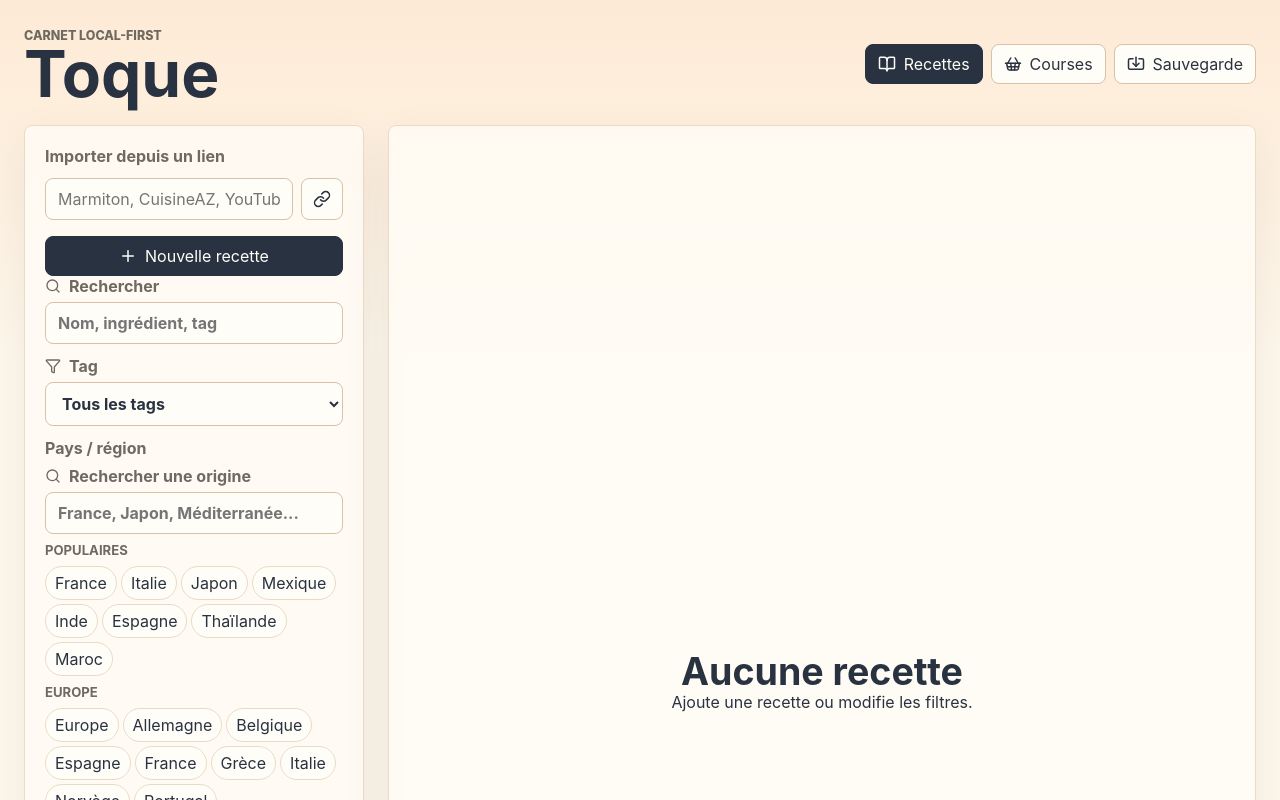
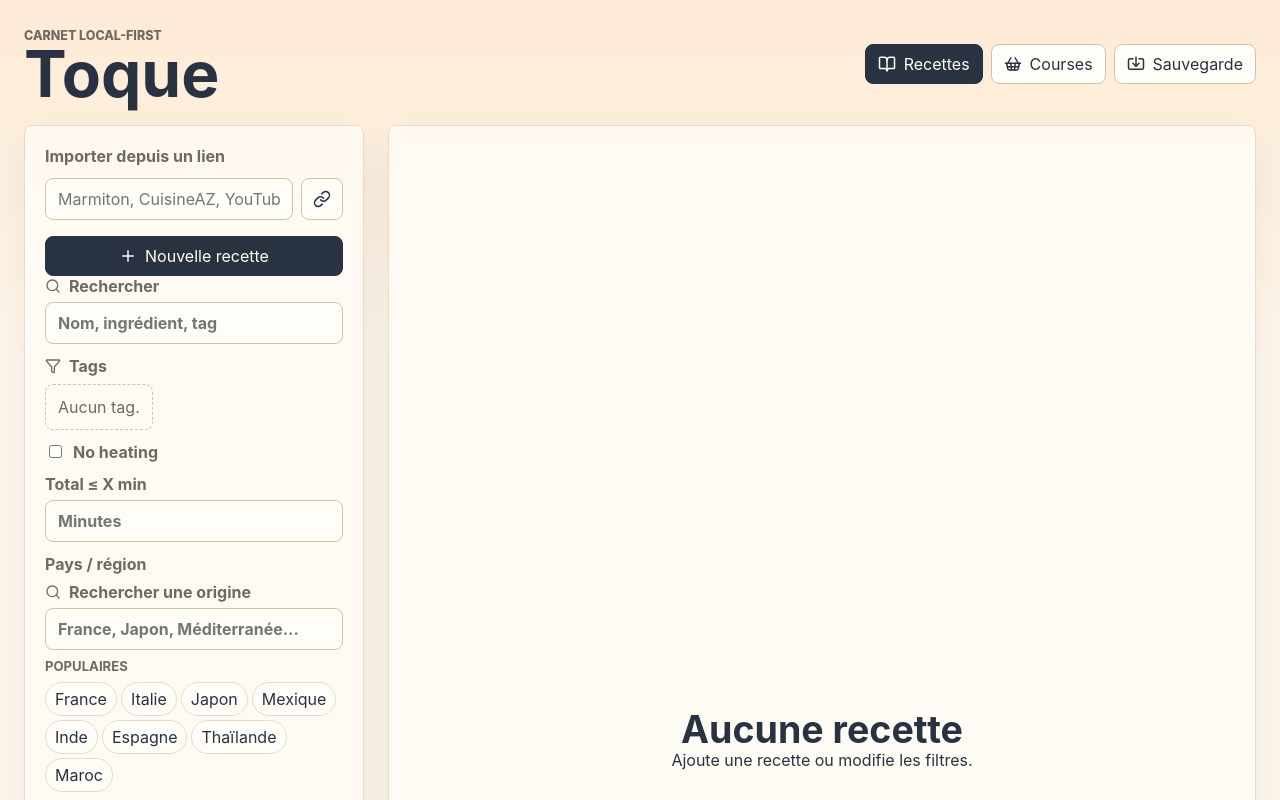
Before and after one commit to AudranBert/ToquookingApp, a React (Vite) app: page / in a window 1280 px wide. Shown: the top 800 px of the page. Built offline with nearby package versions, Linux system fonts and the light colour scheme.

Commit message:
add new filter and can have multiples tags

```diff
--- a/src/App.tsx
+++ b/src/App.tsx
@@ -101,15 +101,19 @@ export function App() {
         <LibraryScreen
           filters={{
             query: filters.query,
-            tagFilter: filters.tagFilter,
+            tagFilters: filters.tagFilters,
             originFilter: filters.originFilter,
+            noHeatingOnly: filters.noHeatingOnly,
+            maxTotalTime: filters.maxTotalTime,
             seasonalThreshold: filters.seasonalThreshold,
             allTags: filters.allTags,
           }}
           filterHandlers={{
             onQueryChange: filters.setQuery,
-            onTagFilterChange: filters.setTagFilter,
+            onTagFiltersChange: filters.setTagFilters,
             onOriginFilterChange: filters.setOriginFilter,
+            onNoHeatingOnlyChange: filters.setNoHeatingOnly,
+            onMaxTotalTimeChange: filters.setMaxTotalTime,
             onSeasonalThresholdChange: filters.setSeasonalThreshold,
           }}
           actions={{
--- a/src/hooks/useRecipeFilters.ts
+++ b/src/hooks/useRecipeFilters.ts
@@ -6,8 +6,10 @@ import { recipeMatchesQuery } from "../utils/recipes";
 
 export function useRecipeFilters(recipes: Recipe[], globalTags: string[]) {
   const [query, setQuery] = useState("");
-  const [tagFilter, setTagFilter] = useState("");
+  const [tagFilters, setTagFilters] = useState<string[]>([]);
   const [originFilter, setOriginFilter] = useState("");
+  const [noHeatingOnly, setNoHeatingOnly] = useState(false);
+  const [maxTotalTime, setMaxTotalTime] = useState<number | undefined>();
   const [seasonalThreshold, setSeasonalThreshold] = useState<SeasonalThreshold>(0);
 
   const seasonalIngredients = currentSeasonalIngredients();
@@ -34,22 +36,35 @@ export function useRecipeFilters(recipes: Recipe[], globalTags: string[]) {
   const filteredRecipes = useMemo(
     () =>
       recipes.filter((recipe) => {
-        const tagMatches = !tagFilter || recipe.tags.includes(tagFilter);
+        const tagMatches = tagFilters.every((tag) => recipe.tags.includes(tag));
         const originMatches = originMatchesFilter(recipe.origin, originFilter);
+        const heatingMatches = !noHeatingOnly || !recipe.cookTime;
+        const totalTimeMatches = !maxTotalTime || Boolean(recipe.totalTime && recipe.totalTime <= maxTotalTime);
         const seasonMatches =
           seasonalThreshold === 0 || (seasonalMatchCounts.get(recipe.id) ?? 0) >= seasonalThreshold;
-        return recipeMatchesQuery(recipe, query) && tagMatches && originMatches && seasonMatches;
+        return (
+          recipeMatchesQuery(recipe, query) &&
+          tagMatches &&
+          originMatches &&
+          heatingMatches &&
+          totalTimeMatches &&
+          seasonMatches
+        );
       }),
-    [recipes, query, tagFilter, originFilter, seasonalThreshold, seasonalMatchCounts],
+    [recipes, query, tagFilters, originFilter, noHeatingOnly, maxTotalTime, seasonalThreshold, seasonalMatchCounts],
   );
 
   return {
     query,
     setQuery,
-    tagFilter,
-    setTagFilter,
+    tagFilters,
+    setTagFilters,
     originFilter,
     setOriginFilter,
+    noHeatingOnly,
+    setNoHeatingOnly,
+    maxTotalTime,
+    setMaxTotalTime,
     seasonalThreshold,
     setSeasonalThreshold,
     allTags: globalTags,
--- a/src/screens/LibraryScreen.tsx
+++ b/src/screens/LibraryScreen.tsx
@@ -10,16 +10,20 @@ import { normalizeText } from "../utils/text";
 
 export type LibraryFilters = {
   query: string;
-  tagFilter: string;
+  tagFilters: string[];
   originFilter: string;
+  noHeatingOnly: boolean;
+  maxTotalTime?: number;
   seasonalThreshold: SeasonalThreshold;
   allTags: string[];
 };
 
 export type LibraryFilterHandlers = {
   onQueryChange: (query: string) => void;
-  onTagFilterChange: (tag: string) => void;
+  onTagFiltersChange: (tags: string[]) => void;
   onOriginFilterChange: (origin: string) => void;
+  onNoHeatingOnlyChange: (enabled: boolean) => void;
+  onMaxTotalTimeChange: (minutes?: number) => void;
   onSeasonalThresholdChange: (threshold: SeasonalThreshold) => void;
 };
 
@@ -155,18 +159,63 @@ function LibrarySidebar({
             placeholder="Nom, ingrédient, tag"
           />
         </label>
+        <div className="tag-filter">
+          <div className="origin-filter__header">
+            <span className="label-with-icon">
+              <Filter size={16} /> Tags
+            </span>
+            {filters.tagFilters.length > 0 && (
+              <button className="origin-filter__clear" type="button" onClick={() => handlers.onTagFiltersChange([])}>
+                <X size={14} /> Effacer
+              </button>
+            )}
+          </div>
+          <div className="tag-filter__options">
+            {filters.allTags.length > 0 ? (
+              filters.allTags.map((tag) => {
+                const selected = filters.tagFilters.includes(tag);
+                return (
+                  <button
+                    className={`origin-filter__option${selected ? " origin-filter__option--active" : ""}`}
+                    key={tag}
+                    type="button"
+                    onClick={() =>
+                      handlers.onTagFiltersChange(
+                        selected ? filters.tagFilters.filter((selectedTag) => selectedTag !== tag) : [...filters.tagFilters, tag],
+                      )
+                    }
+                    aria-pressed={selected}
+                  >
+                    {tag}
+                  </button>
+                );
+              })
+            ) : (
+              <p className="empty-inline">Aucun tag.</p>
+            )}
+          </div>
+        </div>
+        <label className="checkbox-row">
+          <input
+            type="checkbox"
+            checked={filters.noHeatingOnly}
+            onChange={(event) => handlers.onNoHeatingOnlyChange(event.target.checked)}
+          />
+          <span>No heating</span>
+        </label>
         <label>
-          <span className="label-with-icon">
-            <Filter size={16} /> Tag
-          </span>
-          <select value={filters.tagFilter} onChange={(event) => handlers.onTagFilterChange(event.target.value)}>
-            <option value="">Tous les tags</option>
-            {filters.allTags.map((tag) => (
-              <option key={tag} value={tag}>
-                {tag}
-              </option>
-            ))}
-          </select>
+          Total ≤ X min
+          <input
+            type="number"
+            min="1"
+            inputMode="numeric"
+            value={filters.maxTotalTime ?? ""}
+            onChange={(event) => {
+              const minutes = Number(event.target.value);
+              handlers.onMaxTotalTimeChange(minutes > 0 ? minutes : undefined);
+            }}
+            placeholder="Minutes"
+          />
         </label>
         <OriginFilterPicker value={filters.originFilter} onChange={handlers.onOriginFilterChange} />
         <label>
--- a/src/styles.css
+++ b/src/styles.css
@@ -371,6 +371,17 @@ label {
   gap: var(--space-1);
 }
 
+.tag-filter {
+  display: grid;
+  gap: var(--space-2);
+}
+
+.tag-filter__options {
+  display: flex;
+  flex-wrap: wrap;
+  gap: var(--space-1);
+}
+
 .origin-filter__option {
   min-height: 32px;
   padding: 6px 9px;
@@ -386,6 +397,17 @@ label {
   color: var(--color-primary-text);
   background: var(--color-primary);
   border-color: var(--color-primary);
+}
+
+.checkbox-row {
+  display: flex;
+  align-items: center;
+  gap: var(--space-2);
+}
+
+.checkbox-row input {
+  width: auto;
+  min-height: 0;
 }
 
 .check-control input,
```
